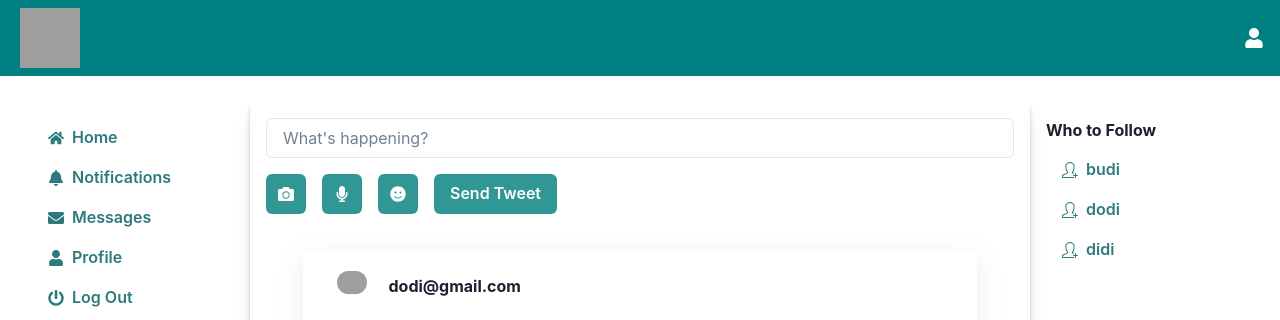
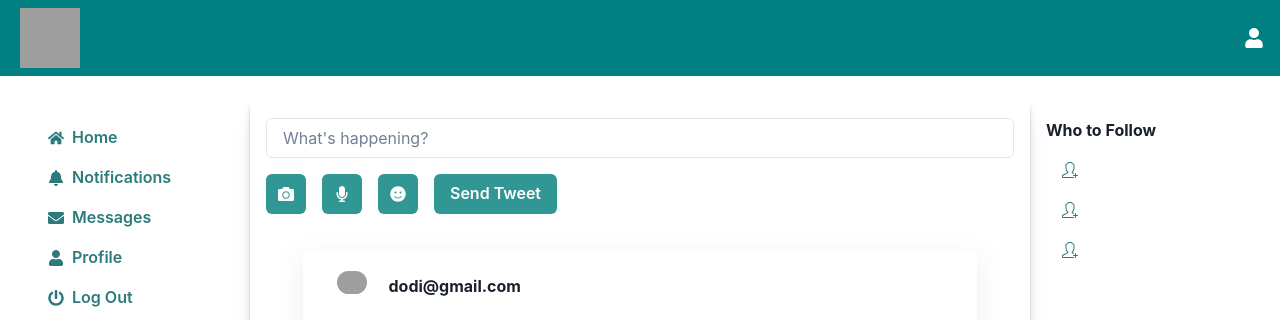
Before and after one commit to Sando-Mutaz/Module02-Exercise11-12, a React (Create React App) app: page /timeline in a window 1280 px wide. Shown: the top 320 px of the page. Built offline with nearby package versions, Linux system fonts and the light colour scheme; data requests are answered from the project's data file; grey boxes are pictures that could not be loaded.

Commit message:
Update Timeline.jsx

```diff
--- a/src/Pages/Timeline.jsx
+++ b/src/Pages/Timeline.jsx
@@ -321,7 +321,7 @@ function App() {
                       onClick={() => handleItemClick("User 1")}
                       leftIcon={<Icon as={SlUserFollow}></Icon>}
                     >
-                      {item.name}
+                      {item.username}
                     </Button>
                   </Flex>
                 </li>
```
